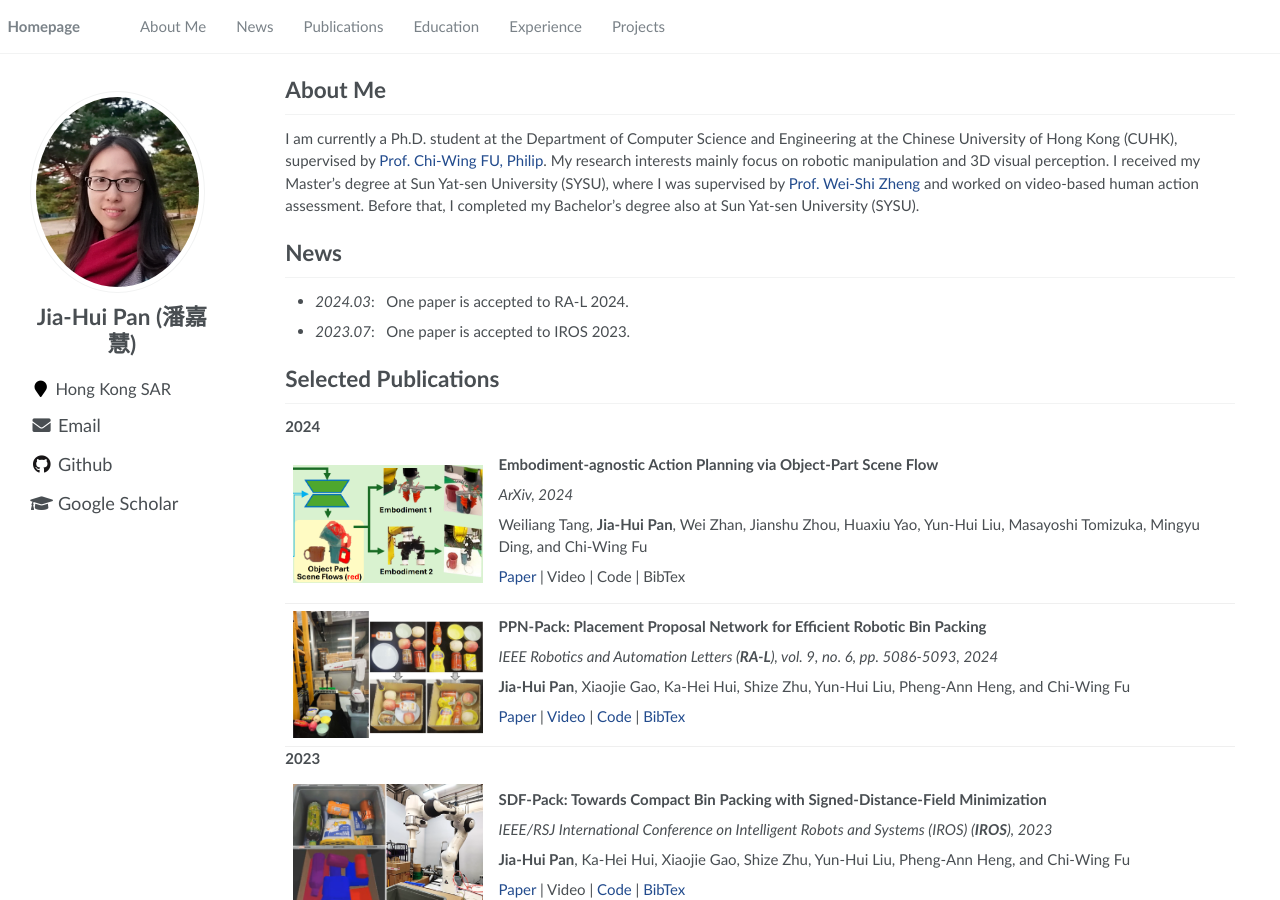
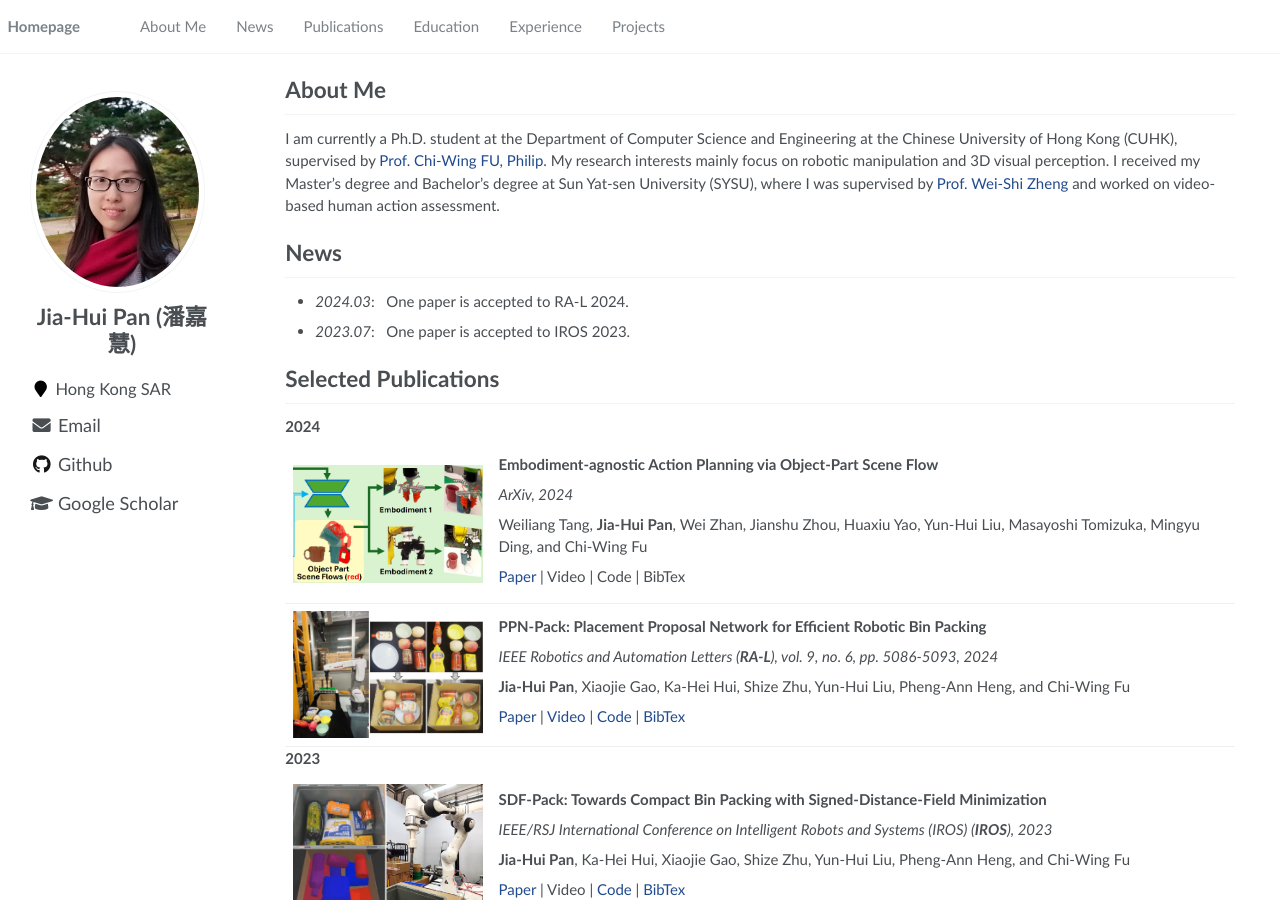
Before and after one commit to kwpoon/kwpoon.github.io, a Jekyll site: the page built from _pages/about.md, in a window 1280 px wide and 900 px high. Built offline with Jekyll 4.4.1, drawn with Linux system fonts in a browser that asks for light colours.

Commit message:
Update about.md

```diff
--- a/_pages/about.md
+++ b/_pages/about.md
@@ -18,7 +18,7 @@ redirect_from:
 
 # About Me
 
-I am currently a Ph.D. student at the Department of Computer Science and Engineering at the Chinese University of Hong Kong (CUHK), supervised by [Prof. Chi-Wing FU, Philip](https://www.cse.cuhk.edu.hk/~cwfu/). My research interests mainly focus on robotic manipulation and 3D visual perception. I received my Master’s degree at Sun Yat-sen University (SYSU), where I was supervised by [Prof. Wei-Shi Zheng](https://www.isee-ai.cn/~zhwshi/) and worked on video-based human action assessment. Before that, I completed my Bachelor’s degree also at Sun Yat-sen University (SYSU).
+I am currently a Ph.D. student at the Department of Computer Science and Engineering at the Chinese University of Hong Kong (CUHK), supervised by [Prof. Chi-Wing FU, Philip](https://www.cse.cuhk.edu.hk/~cwfu/). My research interests mainly focus on robotic manipulation and 3D visual perception. I received my Master’s degree and Bachelor’s degree at Sun Yat-sen University (SYSU), where I was supervised by [Prof. Wei-Shi Zheng](https://www.isee-ai.cn/~zhwshi/) and worked on video-based human action assessment.
 
 # News
 
```
